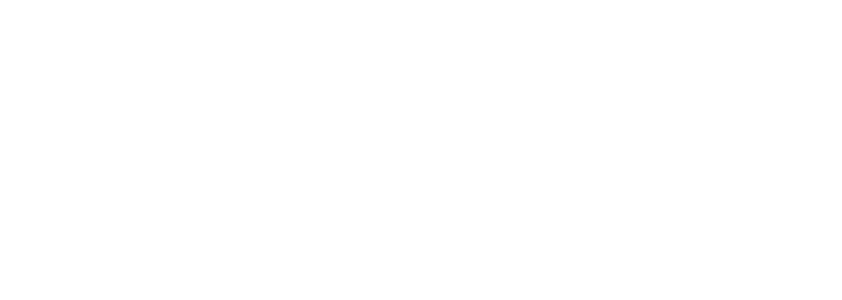
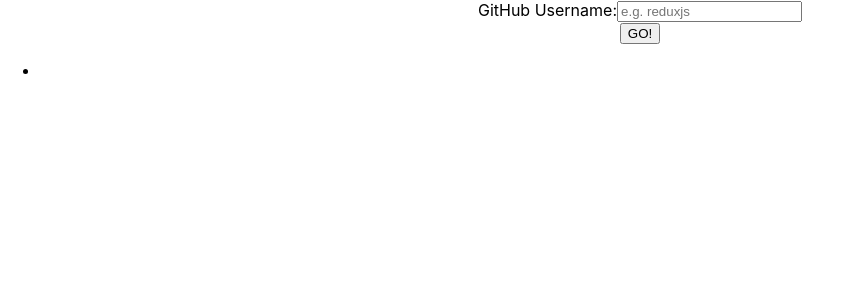
Before and after one commit to Spaceameba/react-parcijalni, a React (Create React App) app in the folder parcijalni/: page / in a window 1280 px wide. Shown: the top 300 px of the page, without its empty margins (0-842 px from the left). Built offline with nearby package versions, Linux system fonts and the light colour scheme.

Commit message:
exchange props

```diff
--- a/parcijalni/src/App.js
+++ b/parcijalni/src/App.js
@@ -1,7 +1,21 @@
+import { useState } from "react";
 import "./App.css";
+import View from "./Components/View";
 
 function App() {
-  return <div className="App"></div>;
+  const [search, setSearch] = useState("");
+  const [data, setData] = useState();
+
+  return (
+    <div className="App">
+      <View
+        data={data}
+        setData={setData}
+        setSearch={setSearch}
+        search={search}
+      />
+    </div>
+  );
 }
 
 export default App;
--- a/parcijalni/src/Components/Data.js
+++ b/parcijalni/src/Components/Data.js
@@ -0,0 +1,7 @@
+import React from "react";
+
+const Data = () => {
+  return <div></div>;
+};
+
+export default Data;
--- /dev/null
+++ b/parcijalni/src/Components/Search.js
@@ -0,0 +1,19 @@
+import React, { useState } from "react";
+
+const Form = (setSearch) => {
+  return (
+    <div>
+      <form>
+        <label>GitHub Username:</label>
+        <input
+          type="text"
+          placeholder="e.g. reduxjs"
+          onChange={(e) => setSearch(e.target.value)}
+        ></input>
+      </form>
+      <button>GO!</button>
+    </div>
+  );
+};
+
+export default Form;
--- a/parcijalni/src/Components/View.js
+++ b/parcijalni/src/Components/View.js
@@ -0,0 +1,17 @@
+import React from "react";
+import Search from "./Search";
+import Data from "./Data";
+
+const View = ({ data, setData, setSearch, search }) => {
+  return (
+    <>
+      <Search setSearch={setSearch} />
+      <Data search={search} setData={setData} />
+      <ul>
+        <li></li>
+      </ul>
+    </>
+  );
+};
+
+export default View;
```
Also changed, not shown: parcijalni/src/Components/Form.js (deleted).
